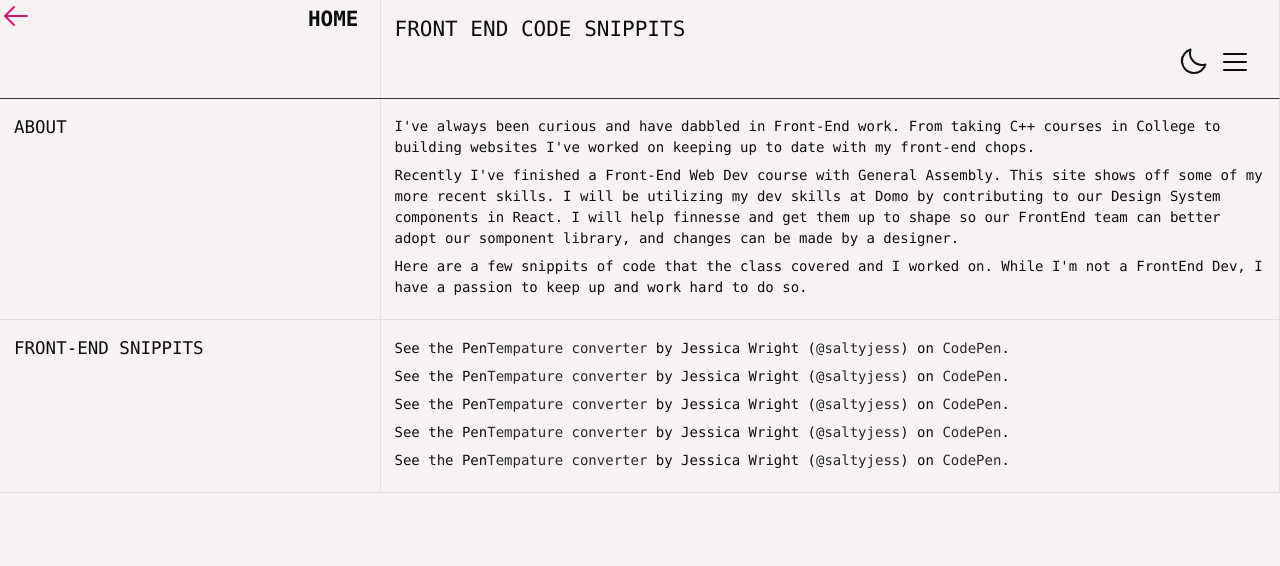
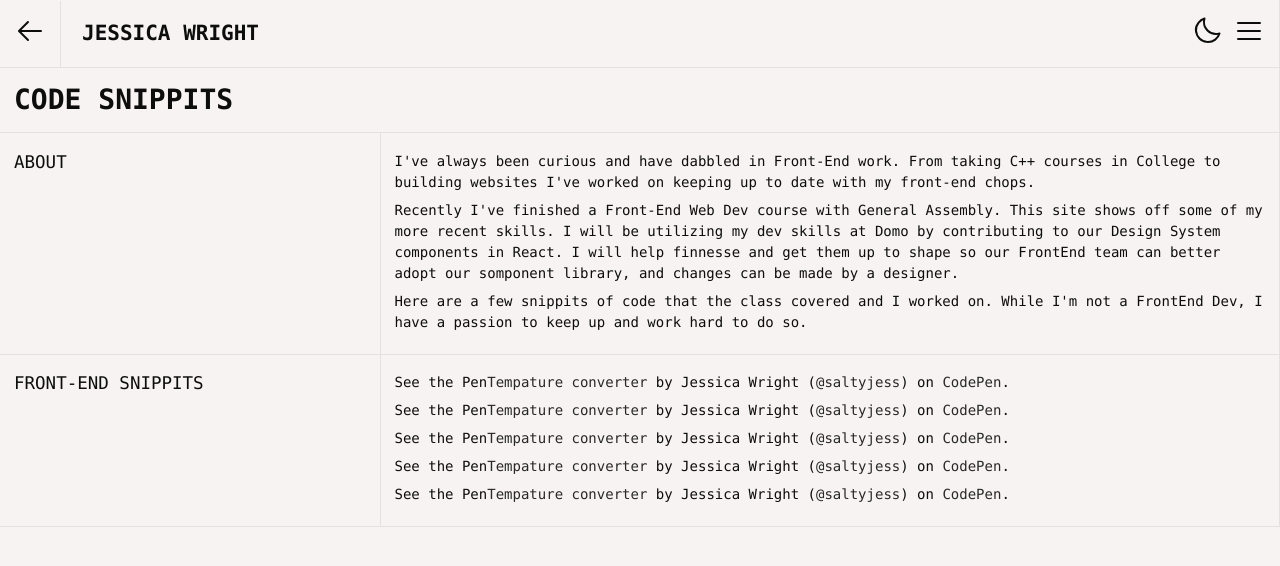
Before and after one commit to saltyjess/portfolio, a website: page codesnippits.html in a window 1280 px wide. Drawn offline with Linux system fonts and the light colour scheme; a script that the page names is missing.

Commit message:
few more updates to codesnippits

```diff
--- a/codesnippits.html
+++ b/codesnippits.html
@@ -8,15 +8,12 @@
 </head>
 
 <body id="top" class="torso">
-    <section class="group page-title">
-        <aside class="back-arrow">
-            <main class="stacked back-button">
+    <nav>
+        <div class="stacked">
+            <div class="nav-left inline">
                 <a href="./index.html"><svg xmlns="http://www.w3.org/2000/svg" width="32" height="32" fill="#000000" viewBox="0 0 256 256"><path d="M224,128a8,8,0,0,1-8,8H59.31l58.35,58.34a8,8,0,0,1-11.32,11.32l-72-72a8,8,0,0,1,0-11.32l72-72a8,8,0,0,1,11.32,11.32L59.31,120H216A8,8,0,0,1,224,128Z"></path></svg></a>
-                <h1>HOME</h1>
-            </main>
-        </aside>
-        <main class=main-header>
-          <h2>Front End Code Snippits</h2>
+                <h1>Jessica Wright</h1>
+            </div>
             <div class="nav-right">
                 <div class="darkmode" id="sun"><!--night mode trigger-->
                     <svg xmlns="http://www.w3.org/2000/svg" aria-label="light mode" width="32" height="32" fill="#000000" viewBox="0 0 256 256"><path d="M120,40V16a8,8,0,0,1,16,0V40a8,8,0,0,1-16,0Zm72,88a64,64,0,1,1-64-64A64.07,64.07,0,0,1,192,128Zm-16,0a48,48,0,1,0-48,48A48.05,48.05,0,0,0,176,128ZM58.34,69.66A8,8,0,0,0,69.66,58.34l-16-16A8,8,0,0,0,42.34,53.66Zm0,116.68-16,16a8,8,0,0,0,11.32,11.32l16-16a8,8,0,0,0-11.32-11.32ZM192,72a8,8,0,0,0,5.66-2.34l16-16a8,8,0,0,0-11.32-11.32l-16,16A8,8,0,0,0,192,72Zm5.66,114.34a8,8,0,0,0-11.32,11.32l16,16a8,8,0,0,0,11.32-11.32ZM48,128a8,8,0,0,0-8-8H16a8,8,0,0,0,0,16H40A8,8,0,0,0,48,128Zm80,80a8,8,0,0,0-8,8v24a8,8,0,0,0,16,0V216A8,8,0,0,0,128,208Zm112-88H216a8,8,0,0,0,0,16h24a8,8,0,0,0,0-16Z"></path></svg>
@@ -25,10 +22,14 @@
                     <svg xmlns="http://www.w3.org/2000/svg" data-theme-toggle width="32" height="32" fill="#000000" viewBox="0 0 256 256"><path d="M233.54,142.23a8,8,0,0,0-8-2,88.08,88.08,0,0,1-109.8-109.8,8,8,0,0,0-10-10,104.84,104.84,0,0,0-52.91,37A104,104,0,0,0,136,224a103.09,103.09,0,0,0,62.52-20.88,104.84,104.84,0,0,0,37-52.91A8,8,0,0,0,233.54,142.23ZM188.9,190.34A88,88,0,0,1,65.66,67.11a89,89,0,0,1,31.4-26A106,106,0,0,0,96,56,104.11,104.11,0,0,0,200,160a106,106,0,0,0,14.92-1.06A89,89,0,0,1,188.9,190.34Z"></path></svg>
                 </div>
                 <div class="hamburger-menu" id="menu-trigger"><!--hamburger menu trigger-->
-                <svg xmlns="http://www.w3.org/2000/svg" width="32" height="32" fill="#000000" viewBox="0 0 256 256"><path d="M224,128a8,8,0,0,1-8,8H40a8,8,0,0,1,0-16H216A8,8,0,0,1,224,128ZM40,72H216a8,8,0,0,0,0-16H40a8,8,0,0,0,0,16ZM216,184H40a8,8,0,0,0,0,16H216a8,8,0,0,0,0-16Z"></path></svg>            </div>
+                    <svg xmlns="http://www.w3.org/2000/svg" width="32" height="32" fill="#000000" viewBox="0 0 256 256"><path d="M224,128a8,8,0,0,1-8,8H40a8,8,0,0,1,0-16H216A8,8,0,0,1,224,128ZM40,72H216a8,8,0,0,0,0-16H40a8,8,0,0,0,0,16ZM216,184H40a8,8,0,0,0,0,16H216a8,8,0,0,0,0-16Z"></path></svg>
                 </div>
-        </main>
-    </section>
+            </div>
+        </div>
+    </nav>
+
+
+
 
 
 
@@ -44,6 +45,16 @@
             <li class="center" class="menu-close" id="menu-close"><svg xmlns="http://www.w3.org/2000/svg" width="32" height="32" fill="#000000" viewBox="0 0 256 256"><path d="M205.66,194.34a8,8,0,0,1-11.32,11.32L128,139.31,61.66,205.66a8,8,0,0,1-11.32-11.32L116.69,128,50.34,61.66A8,8,0,0,1,61.66,50.34L128,116.69l66.34-66.35a8,8,0,0,1,11.32,11.32L139.31,128Z"></path></svg></li>
         </ul>
     </div>
+
+
+    <!-- section -->
+    <section class="group adaptive">
+        <main>
+            <div>
+                <h1 class="h1-large">Code Snippits</h1>
+            </div>
+        </main>
+    </section>
 
 
     <!--about me-->
```
Lines whose indentation alone changed are shown as unchanged.
